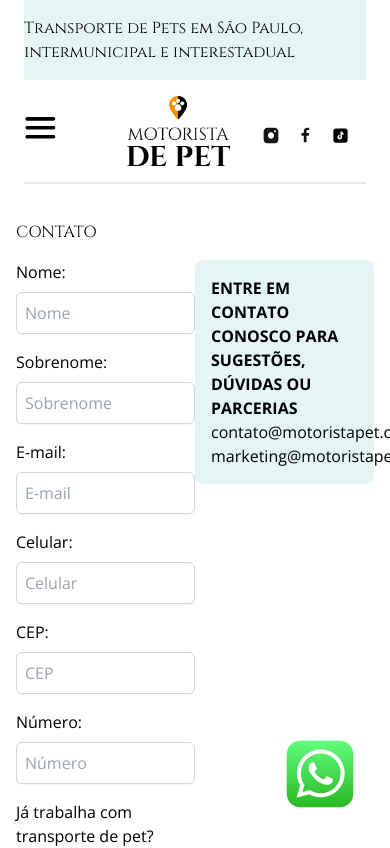
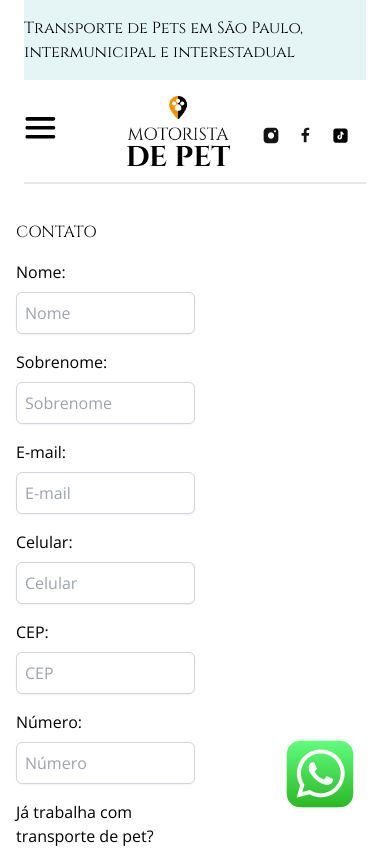
Before and after one commit to miguelofoliveir/dev-motorista-pet, a Next.js app: page /contato in a window 390 px wide. Shown: the top 848 px of the page. Built offline with nearby package versions, Linux system fonts and the light colour scheme.

Commit message:
testando contato mobile

```diff
--- a/app/contato/page.tsx
+++ b/app/contato/page.tsx
@@ -64,7 +64,7 @@ export default function Contato() {
     <section>
       <div className="lg:px-8 px-4 gap-20 py-4 lg:pb-32 pb-10 md:gap-28 lg:py-20">
         <h2 className="bold-24 lg:bold-32 cinzel">CONTATO</h2>
-        <div className="flex pt-4">
+        <div className="lg:flex pt-4">
           <div className="w-1/2 lg:pr-12">
             <form onSubmit={handleSubmit} className="space-y-4">
               <div className="flex flex-col">
```
